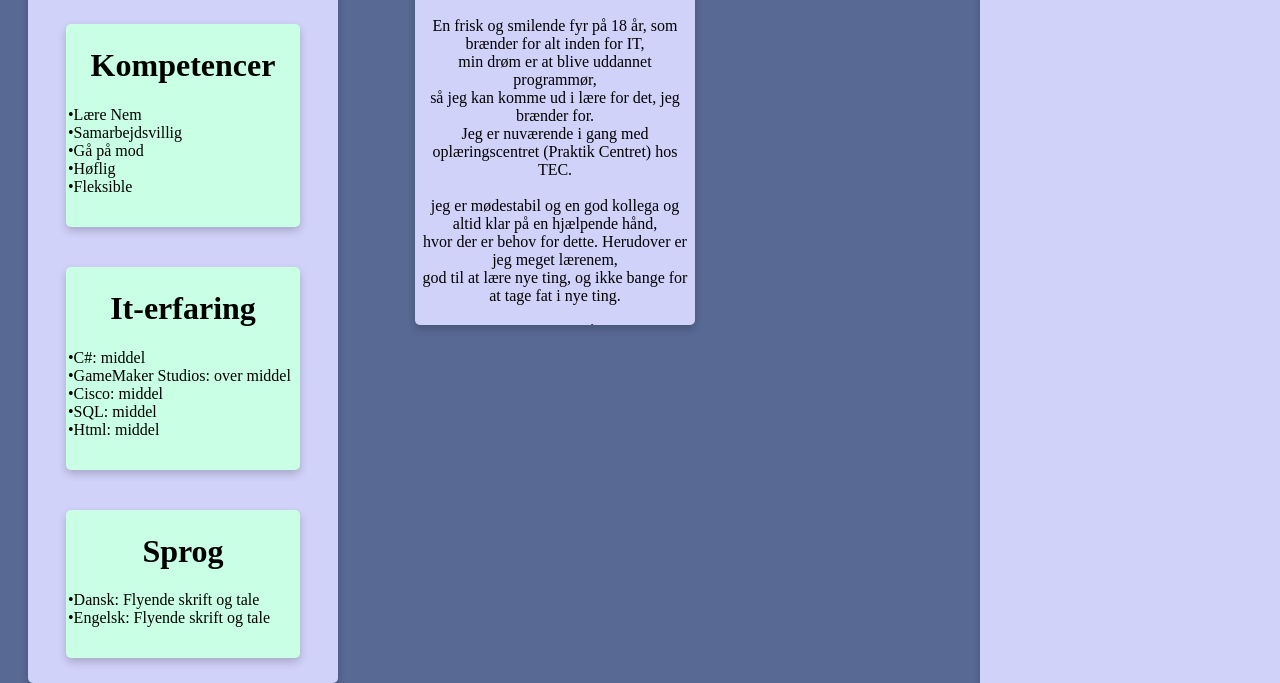
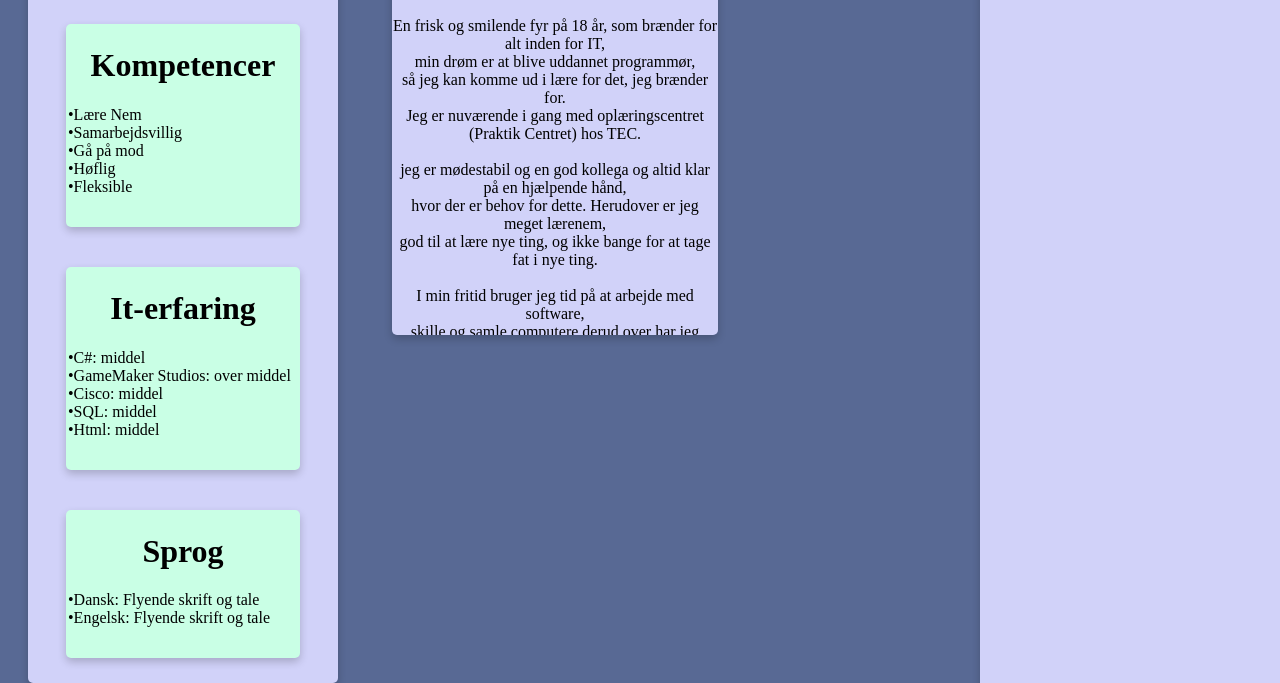
Before and after one commit to nickolajr/nickolajr.github.io, a plain HTML site: page index.html in a window 1280 px wide. Shown: the part 776-1459 px from the top of the page. Drawn offline with Linux system fonts and the light colour scheme.

Commit message:
bigger box

```diff
--- a/style.css
+++ b/style.css
@@ -32,11 +32,12 @@ img {
       padding: 20px;
   }
   #Specialed{
-    height: 375px;
+    height: 385px;
+    width: 35%;
   }
   .card {
     margin-right: 500px;
-      width: 30%;
+      width: 35%;
       height: auto;
     /* Add shadows to create the "card" effect */
     box-shadow: 0 4px 8px 0 rgba(0,0,0,0.2);
```
